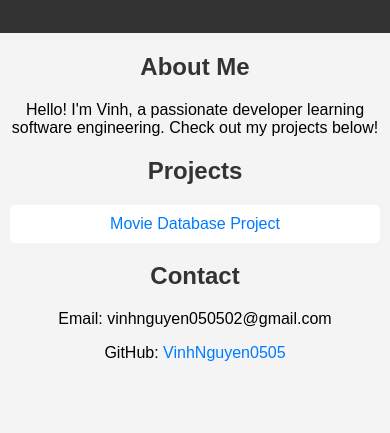
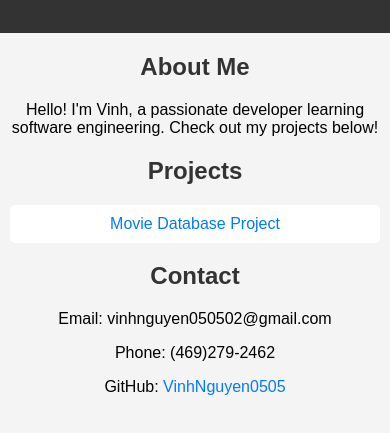
Before and after one commit to VinhNguyen0505/vinhnguyen0505.github.io, a plain HTML site: page index.html in a window 390 px wide. Shown: the part 139-572 px from the top of the page. Drawn offline with Linux system fonts and the light colour scheme.

Commit message:
Updated phone number

```diff
--- a/index.html
+++ b/index.html
@@ -27,6 +27,7 @@
     <section>
         <h2>Contact</h2>
         <p>Email: vinhnguyen050502@gmail.com</p>
+        <p>Phone: (469)279-2462</p>
         <p>GitHub: <a href="https://github.com/VinhNguyen0505">VinhNguyen0505</a></p>
     </section>
 </body>
```
